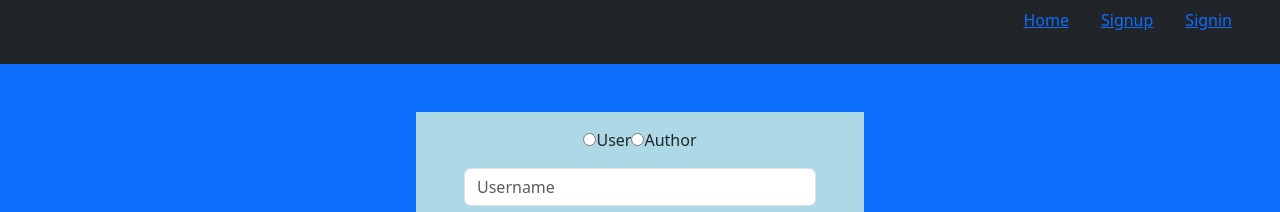
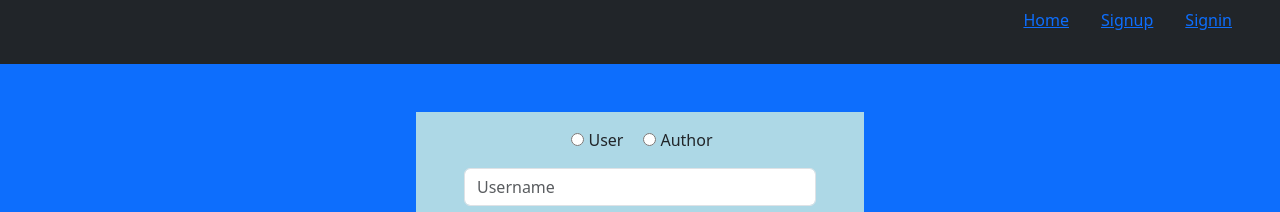
Before and after one commit to NavaneethReddyNalla/FullStackBlogPractice, a React (Create React App) app in the folder frontend/: page /signup in a window 1280 px wide. Shown: the top 212 px of the page. Built offline with nearby package versions, Linux system fonts and the light colour scheme.

Commit message:
Created the signup page

```diff
--- a/frontend/src/Components/Screens/SignUp/SignUp.js
+++ b/frontend/src/Components/Screens/SignUp/SignUp.js
@@ -10,14 +10,32 @@ function SignUp() {
     formState: { errors },
   } = useForm();
 
+  function onFormSubmit(data) {
+    console.log(data);
+  }
+
   return (
     <div className="bg-primary background pt-5">
-      <form className="px-5 py-2">
+      <form className="px-5 py-2" onSubmit={handleSubmit(onFormSubmit)}>
         <div className="py-2">
-          <input type="radio" name="userType" id="user" />
-          <label htmlFor="user">User</label>
+          <input
+            type="radio"
+            {...register("userType")}
+            id="user"
+            value="user"
+            className="mx-1"
+          />
+          <label htmlFor="user" className="me-3">
+            User
+          </label>
 
-          <input type="radio" name="userType" id="author" />
+          <input
+            type="radio"
+            {...register("userType")}
+            id="author"
+            value="author"
+            className="mx-1"
+          />
           <label htmlFor="user">Author</label>
         </div>
 
@@ -25,14 +43,14 @@ function SignUp() {
           type="text"
           className="form-control my-2"
           placeholder="Username"
-          name=""
+          {...register("username")}
           id="username"
         />
 
         <input
           type="password"
           placeholder="Password"
-          name=""
+          {...register("password")}
           id="password"
           className="form-control my-2"
         />
@@ -40,7 +58,7 @@ function SignUp() {
         <input
           type="email"
           placeholder="Email"
-          name=""
+          {...register("email")}
           id="email"
           className="form-control my-2"
         />
```
